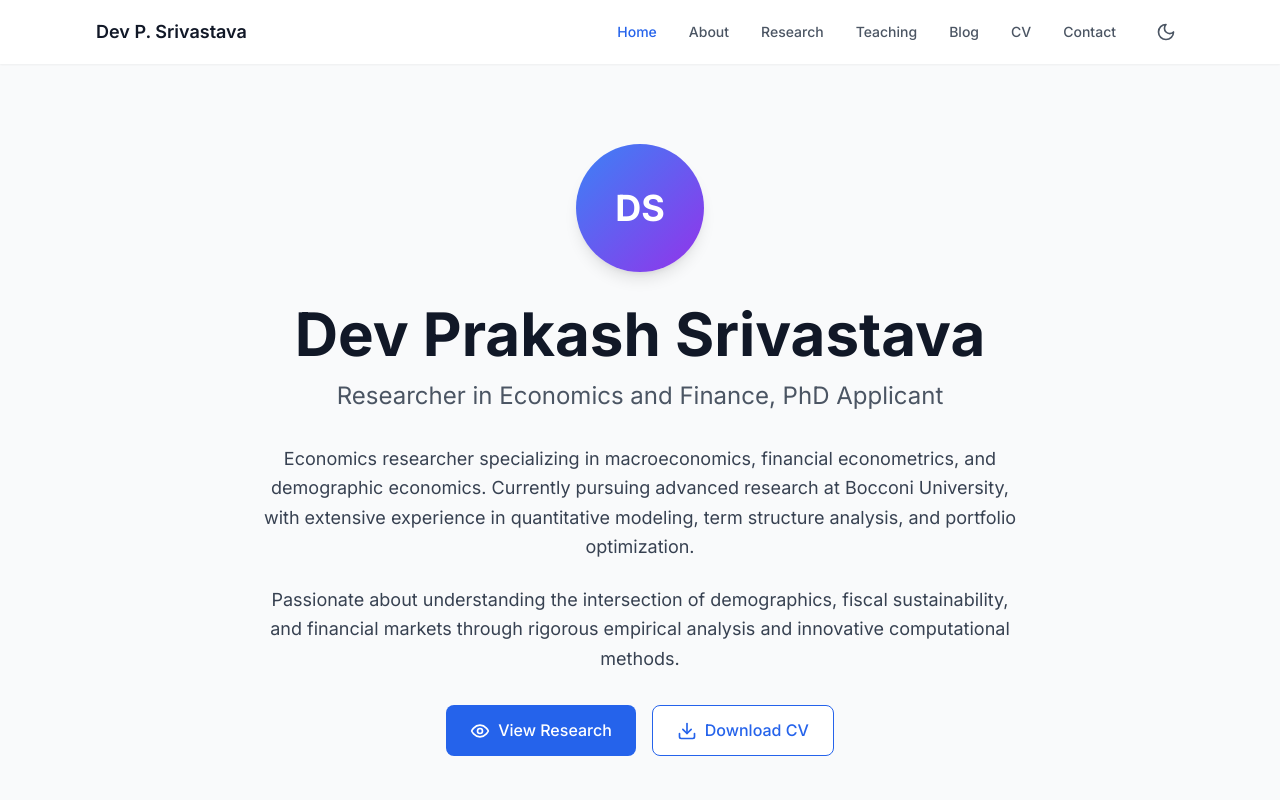
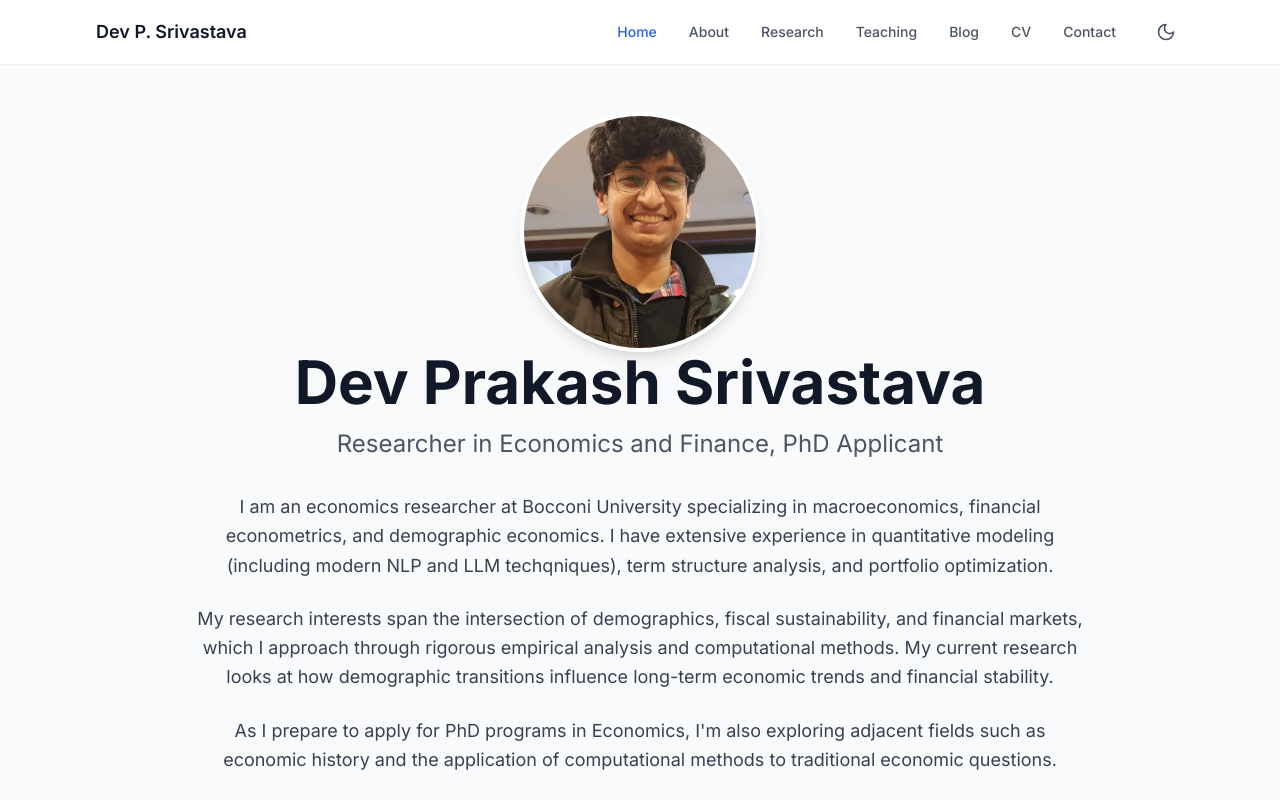
Before and after one commit to devpra1999/Personal-Website, a React (Vite) app: page / in a window 1280 px wide. Shown: the top 800 px of the page. Built offline with nearby package versions, Linux system fonts and the light colour scheme.

Commit message:
Profile Photo and scroll fix

```diff
--- a/src/index.css
+++ b/src/index.css
@@ -76,3 +76,8 @@ body {
     @apply inline-flex items-center px-6 py-3 bg-white border border-blue-600 text-blue-600 hover:bg-blue-50 font-medium rounded-lg transition-colors focus:outline-none focus:ring-2 focus:ring-blue-500 focus:ring-offset-2;
   }
 }
+
+/* Prevent header from cutting off sections when clicking links */
+[id] {
+  scroll-margin-top: 40px;
+}
--- a/src/pages/Home.tsx
+++ b/src/pages/Home.tsx
@@ -12,12 +12,16 @@ const Home: React.FC = () => {
   return (
     <div className="min-h-screen bg-gray-50 dark:bg-gray-900">
       {/* Hero Section */}
-      <div className="max-w-4xl mx-auto px-4 sm:px-6 lg:px-8 py-20">
+      <div className="max-w-5xl mx-auto px-4 sm:px-6 lg:px-8 pt-12 pb-20">
         <div className="text-center">
           {/* Profile Photo */}
-          <div className="mb-8">
-            <div className="w-32 h-32 mx-auto bg-gradient-to-br from-blue-500 to-purple-600 rounded-full flex items-center justify-center text-white text-4xl font-bold shadow-lg">
-              DS
+          <div className="flex justify-center">
+            <div className="w-60 h-60 rounded-full overflow-hidden shadow-lg border-4 border-white dark:border-gray-800">
+              <img
+                src="/profile-photo.jpg"
+                alt="Profile Photo"
+                className="w-full h-full object-cover"
+              />
             </div>
           </div>
 
@@ -30,22 +34,27 @@ const Home: React.FC = () => {
           </p>
 
           {/* Description */}
-          <div className="max-w-3xl mx-auto mb-8">
+          <div className="max-w-4xl mx-auto mb-8">
             <p className="text-lg text-gray-700 dark:text-gray-300 mb-6 leading-relaxed">
-              Economics researcher specializing in macroeconomics, financial econometrics, and
-              demographic economics. Currently pursuing advanced research at Bocconi University,
-              with extensive experience in quantitative modeling, term structure analysis, and portfolio
+              I am an economics researcher at Bocconi University specializing in macroeconomics, financial econometrics, and
+              demographic economics. I have extensive experience in quantitative modeling (including modern NLP and LLM techqniques), term structure analysis, and portfolio
               optimization.
             </p>
+            <p className="text-lg text-gray-700 dark:text-gray-300 mb-6 leading-relaxed">
+              My research interests span the intersection of demographics, fiscal sustainability,
+              and financial markets, which I approach through rigorous empirical analysis and
+              computational methods. My current research looks at how demographic transitions
+              influence long-term economic trends and financial stability.
+            </p>
             <p className="text-lg text-gray-700 dark:text-gray-300 leading-relaxed">
-              Passionate about understanding the intersection of demographics, fiscal sustainability,
-              and financial markets through rigorous empirical analysis and innovative computational
-              methods.
+              As I prepare to apply for PhD programs in Economics, I'm also exploring adjacent
+              fields such as economic history and the application of computational methods to
+              traditional economic questions.
             </p>
           </div>
 
           {/* Action Buttons */}
-          <div className="flex flex-col sm:flex-row gap-4 justify-center mb-16">
+          <div className="flex flex-col sm:flex-row gap-4 justify-center">
             <button
               onClick={() => scrollToSection('research')}
               className="btn-primary"
@@ -63,7 +72,7 @@ const Home: React.FC = () => {
             </a>
           </div>
 
-          {/* Stats Section */}
+          {/* Stats Section
           <div className="grid grid-cols-1 md:grid-cols-3 gap-8">
             <div className="text-center">
               <div className="text-3xl md:text-4xl font-bold text-blue-600 dark:text-blue-400 mb-2">
@@ -89,7 +98,7 @@ const Home: React.FC = () => {
                 GRE Score
               </div>
             </div>
-          </div>
+          </div> */}
         </div>
       </div>
     </div>
--- a/src/pages/Teaching.tsx
+++ b/src/pages/Teaching.tsx
@@ -30,13 +30,14 @@ const Teaching: React.FC = () => {
   ]
 
   return (
-    <div className="min-h-screen bg-gray-50 dark:bg-gray-900 py-12">
+    <div className="bg-gray-50 dark:bg-gray-900 py-12">
       <div className="max-w-5xl mx-auto px-4 sm:px-6 lg:px-8">
         {/* Page Header */}
-        <div className="text-center mb-16">
+        <div className="text-center mb-12">
           <h1 className="section-heading">Teaching</h1>
+
           <p className="text-lg text-gray-600 dark:text-gray-300 max-w-3xl mx-auto">
-            Teaching assistant experience in advanced macroeconomics at Bocconi University
+            Teaching assistant experience at Bocconi University
           </p>
         </div>
 
@@ -59,26 +60,26 @@ const Teaching: React.FC = () => {
               Bocconi University
             </p>
             <div className="text-sm text-gray-600 dark:text-gray-400 mb-1">
-              <strong>Instructors:</strong> Prof. Francesco Giavazzi & Prof. Carlo Favero
+              <strong>Instructors:</strong> Prof. Francesco Giavazzi & Prof. Carlo A. Favero
             </div>
             <div className="text-sm text-gray-600 dark:text-gray-400 mb-1">
               <strong>Terms:</strong> Spring 2025, Spring 2026
             </div>
             <div className="text-sm text-gray-600 dark:text-gray-400 mb-4">
-              <strong>Level:</strong> Graduate Course
+              <strong>Level:</strong> Undergraduate Course
             </div>
 
             <h4 className="font-semibold text-gray-900 dark:text-white mb-3">
               Course Overview
             </h4>
             <p className="text-gray-700 dark:text-gray-300 mb-6 leading-relaxed">
-              Advanced graduate-level course covering the intersection of fiscal policy and macroeconomic dynamics.
+              Undergraduate-level course covering the intersection of fiscal policy and macroeconomic dynamics.
               Topics include fiscal sustainability, debt dynamics, fiscal multipliers, and the interaction between monetary
               and fiscal policy in different economic regimes.
             </p>
           </div>
 
-          {/* Teaching Responsibilities */}
+          {/* Teaching Responsibilities
           <div className="mb-8">
             <h4 className="font-semibold text-gray-900 dark:text-white mb-6">
               Teaching Responsibilities
@@ -95,7 +96,7 @@ const Teaching: React.FC = () => {
                 </div>
               ))}
             </div>
-          </div>
+          </div> */}
 
           {/* Skills & Tools Covered */}
           <div>
@@ -112,7 +113,7 @@ const Teaching: React.FC = () => {
           </div>
         </div>
 
-        {/* Teaching Philosophy & Future Interests */}
+        {/* Teaching Philosophy & Future Interests
         <div className="grid grid-cols-1 lg:grid-cols-2 gap-8">
           <div className="card">
             <h3 className="text-xl font-semibold text-blue-600 dark:text-blue-400 mb-4">
@@ -181,7 +182,7 @@ const Teaching: React.FC = () => {
               </div>
             </div>
           </div>
-        </div>
+        </div>*/}
       </div>
     </div>
   )
```
Also changed, not shown: public/profile-photo.jpg (added).
